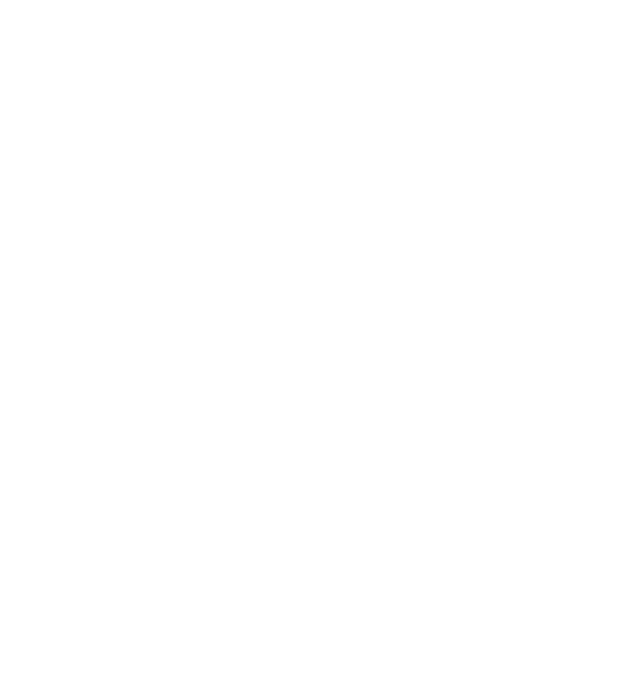
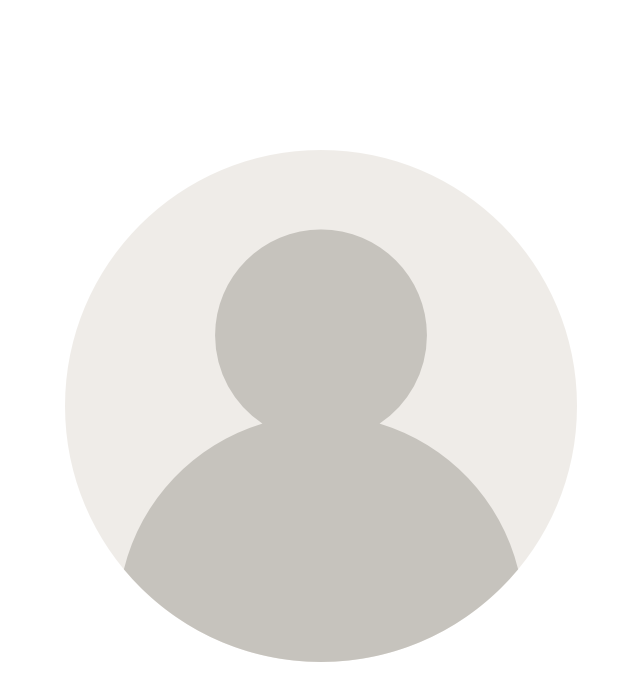
Before and after one commit to DAndyPhm0609/ArchitectureAssignment, a React (Vite) app in the folder Assignment/e-grammar/: page /profile in a window 1280 px wide. Before the commit this address had no page. Shown: the top 700 px of the page, without its empty margins (319-959 px from the left). Built offline with nearby package versions, Linux system fonts and the light colour scheme.

Commit message:
feature: Profile

```diff
--- a/Assignment/e-grammar/src/App.tsx
+++ b/Assignment/e-grammar/src/App.tsx
@@ -4,6 +4,7 @@
 import Signup from './Pages/Signup';
 import SubscriptionPage from './Pages/Subscribe';
 import Main from './Pages/Main';
+import Profile from './Pages/Profile';
 
 function App() {
 
@@ -14,6 +15,7 @@
         <Route path='/signup' element={<Signup/>}/>
         <Route path='/subscribe' element={<SubscriptionPage/>}/>
         <Route path='/main' element={<Main/>}/>
+        <Route path='/profile' element={<Profile/>}/>
       </Routes>
     </Router>
   )
--- /dev/null
+++ b/Assignment/e-grammar/src/Pages/Profile/Profile.css
@@ -0,0 +1,46 @@
+/* Add this CSS to your stylesheet */
+
+.container {
+    display: flex;
+    justify-content: center;
+    align-items: center;
+    height: 100vh; /* Vertically center content on the page */
+  }
+
+  .custom-upload-button {
+    display: flex;
+    align-items: center;
+    cursor: pointer;
+  }
+.profile-avatar-button {
+    position: relative;
+    display: inline-block;
+    cursor: pointer;
+  }
+
+  .avatar {
+    width: 100px;
+    height: auto;
+  }
+
+  .avatar.hovered {
+    opacity: 0.7; /* Adjust opacity when hovered */
+  }
+
+  .text {
+    display: none;
+    position: absolute;
+    top: 50%;
+    left: 50%;
+    transform: translate(-50%, -50%);
+    background-color: rgba(0, 0, 0, 0.7);
+    color: #fff;
+    padding: 5px 10px;
+    border-radius: 5px;
+    font-size: 12px;
+    z-index: 1; /* Ensure the text appears on top of the image */
+  }
+
+  .profile-avatar-button:hover .text {
+    display: block;
+  }
--- /dev/null
+++ b/Assignment/e-grammar/src/Pages/Profile/index.tsx
@@ -0,0 +1,30 @@
+import React, { useState } from "react";
+import userIcon from "../../assets/user.png";
+
+const Profile: React.FC = () => {
+  const [isHovered, setIsHovered] = useState(false);
+
+  const handleMouseEnter = () => {
+    setIsHovered(true);
+  };
+
+  const handleMouseLeave = () => {
+    setIsHovered(false);
+  };
+
+  return (
+    <div className="container">
+      <div
+        className={`profile-avatar-button ${isHovered ? "hovered" : ""}`}
+        onMouseEnter={handleMouseEnter}
+        onMouseLeave={handleMouseLeave}
+      >
+        <input type="file" accept="image/*" style={{ display: "none" }} />
+        <img src={userIcon} alt="Upload Avatar" className={`avatar ${isHovered ? "hovered" : ""}`} />
+        {isHovered && <span className="text">Change Avatar</span>}
+      </div>
+    </div>
+  );
+};
+
+export default Profile;
```
Also changed, not shown: Assignment/e-grammar/src/assets/user.png (added).
